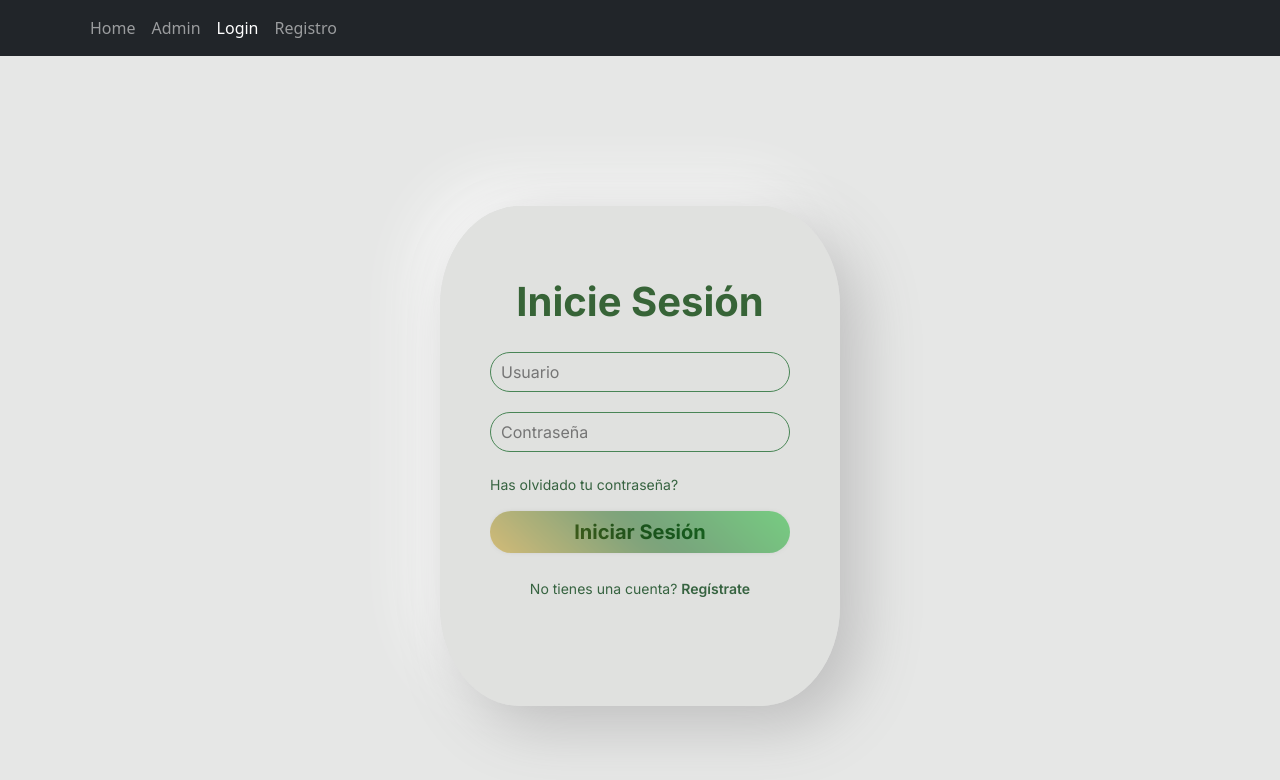
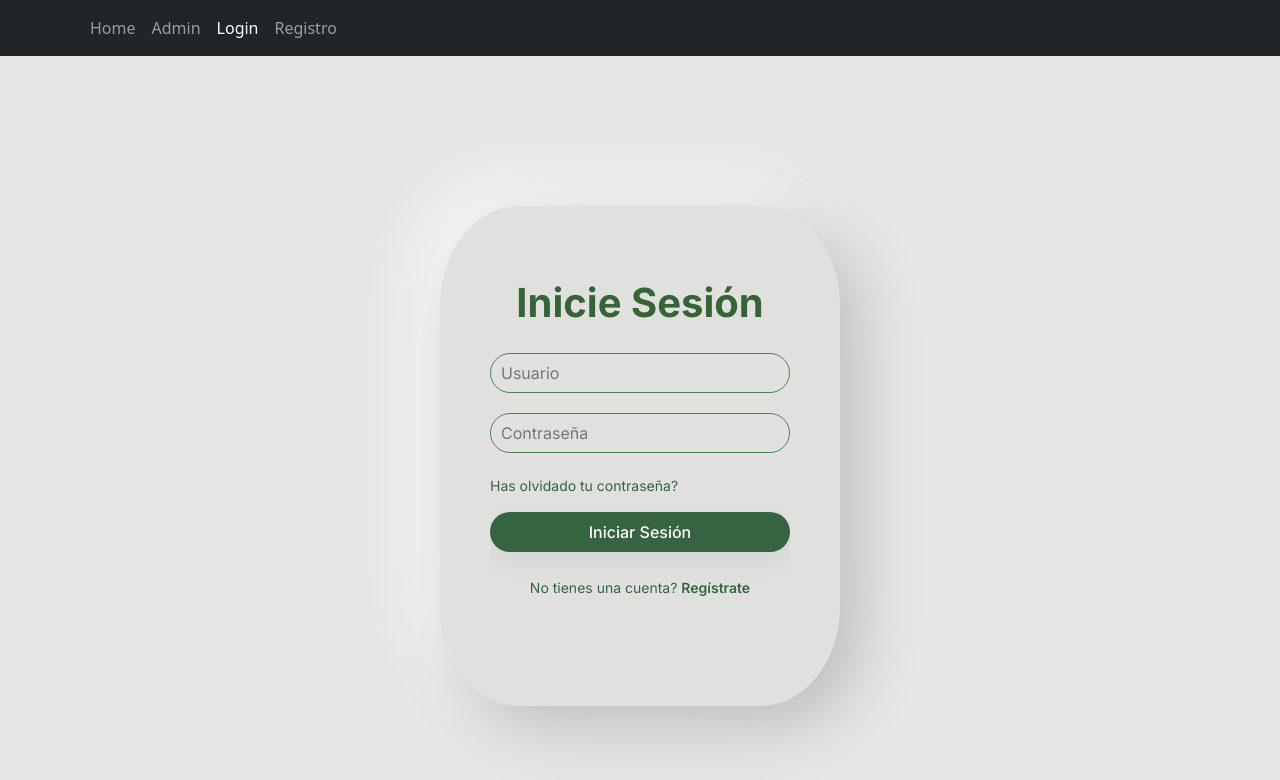
Before and after one commit to PatricioSirena/Proyecto3-RollinCode, a React (Vite) app: page /login in a window 1280 px wide. Shown: the top 780 px of the page. Built offline with nearby package versions, Linux system fonts and the light colour scheme.

Commit message:
cambio el button de login

```diff
--- a/src/pages/Login.jsx
+++ b/src/pages/Login.jsx
@@ -74,14 +74,7 @@ const Login = () => {
                                     <Col className="forgot-pass">
                                         <a class="boton" data-bs-toggle="modal" data-bs-target="#exampleModal" data-bs-whatever="">Has olvidado tu contraseña?</a>
                                     </Col>
-                                    <button type="submit" class="button ">
-                                    Iniciar Sesión
-                                        <div class="hoverEffect">
-                                            <div>
-                                            </div>
-                                        </div>
-                                    </button>
-
+                                    <button type="submit" class="btn">Iniciar Sesión</button>
                                     {datosEnviados && <p className="usuarioRegistrado">Te registraste con éxito!</p>}
                                     <Col className="sign-link">
                                         <p>No tienes una cuenta? <a href="Registro.jsx" class="signUp-link">Regístrate</a></p>
@@ -97,3 +90,70 @@ const Login = () => {
 }
 
 export default Login
+
+
+/*<input type="checkbox" id="flip"></input>
+                        <Row>
+                            <Col className="cover">
+                                <Col className="front">
+                                <img className='h-25' src={imagen} alt="" />
+                                <Col className="text">
+                                <span className="text-1">Bienvenido! <br /> A Happy Food</span>
+                                <span className="text-2">Conectémonos</span>
+                            </Col>
+                        </Col>
+                    </Col>
+                    <Col className="forms">
+                        <Form className='formulario text-center'>
+                            <div>
+                                <label htmlFor="usuario">Usuario</label>
+                                <br />
+                                <Field
+                                    id="usuario"
+                                    type="text"
+                                    name="usuario"
+                                    placeholder="Introduce tu usuario"
+                                />
+                                <ErrorMessage name="usuario" component={() => (
+                                    <div className="error">{errors.usuario}</div>
+                                )} />
+                            </div>
+                            <div>
+                                <label htmlFor="contraseña">Contraseña</label>
+                                <br />
+                                <Field
+                                    id="contraseña"
+                                    type="password"
+                                    name="contraseña"
+                                    placeholder="Introduce tu contraseña"
+                                />
+                                <ErrorMessage name="contraseña" component={() => (
+                                    <div className="error">{errors.contraseña}</div>
+                                )} />
+                            </div>
+                            <button type="submit" className="btn btn-dark mt-3 mb-5 w-50" >Iniciar Sesión</button>
+                            {datosEnviados && <p className="usuarioRegistrado">Te registraste con exito!</p>}
+                            <div className='d-flex justify-content-center'>
+                                <a href="#!"><p>Has olvidado tu contraseña?</p></a>
+                            </div>
+                        </Form>
+                    </Col>
+                </Row>
+
+
+
+                 {/* <input type="submit" value="Login" class="btn solid" />
+                                            <p className="social-text">Or Sign in with social platforms</p>
+                                            <Col className="social-media">
+                                                <a href="#" class="social-icon">
+                                                    <i class="fab fa-facebook-f"></i>
+                                                </a>
+                                                <a href="#" class="social-icon">
+                                                    <i class="fab fa-twitter"></i>
+                                                </a>
+                                                <a href="#" class="social-icon">
+                                                    <i class="fab fa-google"></i>
+                                                </a>
+                                                <a href="#" class="social-icon">
+                                                    <i class="fab fa-linkedin-in"></i>
+                                            </a>*/
--- a/src/styles/login.css
+++ b/src/styles/login.css
@@ -11,7 +11,7 @@
     display: flex;
     align-items: center;
     justify-content: center;
-    background: rgba(227, 228, 227, 0.89);
+    background: rgba(228, 227, 227, 0.89);
     overflow: hidden;
 }
 
@@ -226,74 +226,3 @@ box-shadow:  35px 35px 70px #bebebe,
 @media screen and (min-width: 720px) and (max-width: 1280px){ /*(móvil grande)*/
 
 }
-
-div::-webkit-scrollbar {
-    display: none !important;
-}
-
-.button {
-    width: 100%;
-    display: inline-flex;
-    align-items: center;
-    justify-content: center;
-    padding: 2%;
-    border: 0;
-    position: relative;
-    overflow: hidden;
-    border-radius: 10rem;
-    transition: all 0.02s;
-    font-weight: 700 !important;
-    color: rgb(45, 77, 46);
-    z-index: 0;
-    box-shadow: 0 0px 7px -5px rgba(0, 0, 0, 0.5);
-    font-size: 20px;
-  }
-
-  .button:hover {
-    background: rgba(67, 129, 64, 0.726);
-    color: rgb(48, 83, 45);
-  }
-
-  .button:active {
-    transform: scale(0.97);
-  }
-
-  .hoverEffect {
-    position: absolute;
-    bottom: 0;
-    top: 0;
-    left: 0;
-    right: 0;
-    display: flex;
-    align-items: center;
-    justify-content: center;
-    z-index: 1;
-  }
-
-  .hoverEffect div {
-    /*background: #025309;*/
-    background: linear-gradient(90deg, rgb(0, 194, 26) 0%, #025309 49%, rgb(230, 149, 0) 100%);
-    border-radius: 40rem;
-    width: 30rem;
-    height: 30rem;
-    transition: 0.4s;
-    filter: blur(17px);
-    animation: effect infinite 4s linear;
-    opacity: 0.5;
-  }
-
-  .button:hover .hoverEffect div {
-    width: 3rem;
-    height: 3rem;
-  }
-
-  @keyframes effect {
-
-    0% {
-      transform: rotate(0deg);
-    }
-
-    100% {
-      transform: rotate(360deg);
-    }
-  }
```
